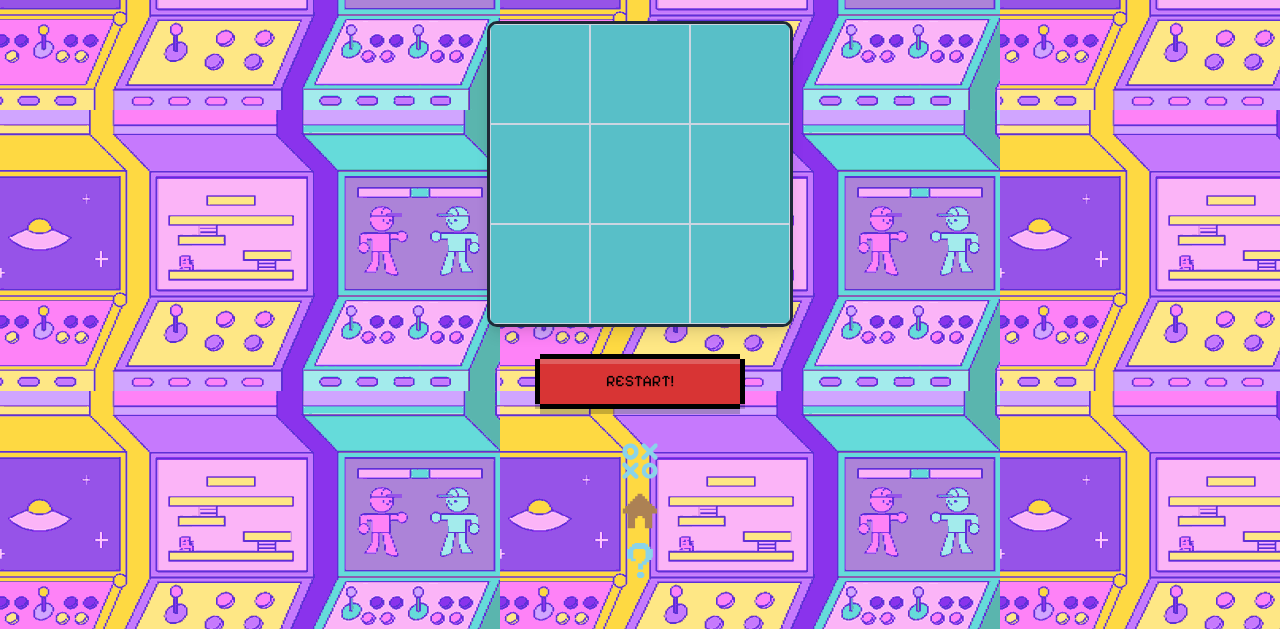
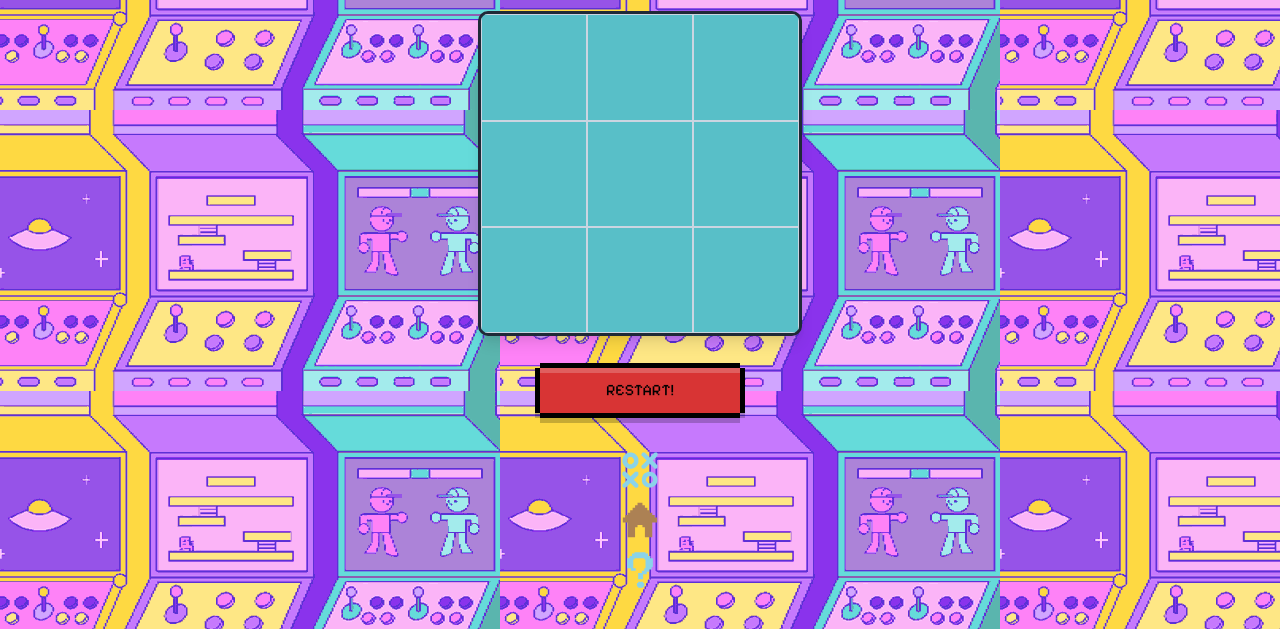
Before and after one commit to thehannankhan/Kimbap, a plain HTML site: page naughtCross.html in a window 1280 px wide. Shown: the part 171-800 px from the top of the page. Drawn offline with nearby package versions, Linux system fonts and the light colour scheme; a web font is replaced by a local one.

Commit message:
grid fix

```diff
--- a/naughtCross.html
+++ b/naughtCross.html
@@ -17,7 +17,7 @@
         :root {
             --player-image-url: url('avatar.gif'); /* REPLACE THIS with your 'X' image path */
             --computer-image-url: url('avatarH.gif'); /* REPLACE THIS with your 'O' image path */
-            --cell-size: 100px;
+            --cell-size: 6.63rem;
             --grid-line-color: #cbd5e1; /* Slate-300 */
         }
         #game-container {
```
